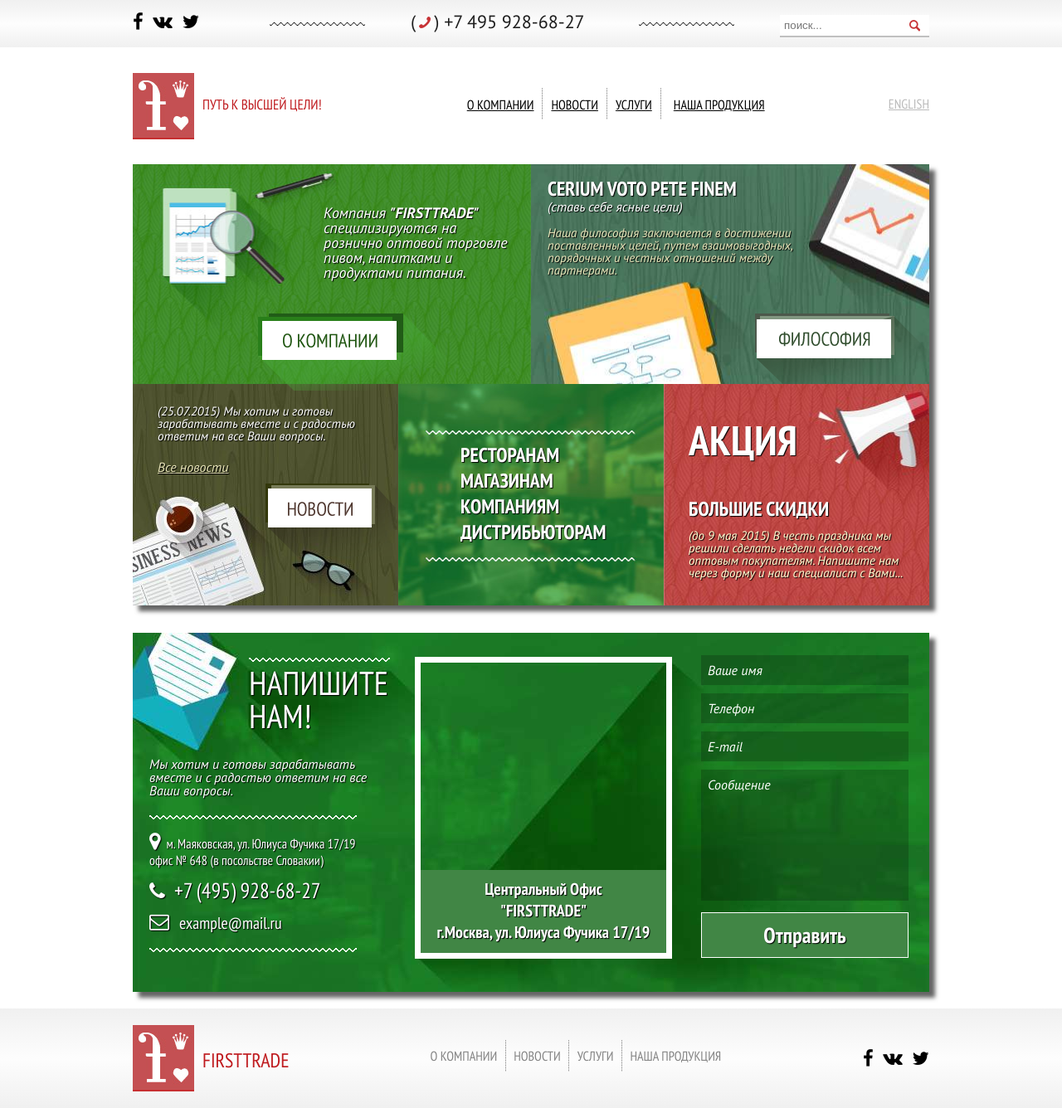
After one commit to Farades/steiger, a PHP site: page /index.php in a window 1280 px wide. The commit adds this page. Shown: the whole page at 83% size. Run offline with PHP 8.4, Linux system fonts and the light colour scheme; data that the repository does not hold is empty.

Commit message:
pjax & preloader add

```diff
--- /dev/null
+++ b/company_content.php
@@ -0,0 +1 @@
+<p>О компании вся хуйня</p>
--- a/css/styles.css
+++ b/css/styles.css
@@ -4,6 +4,70 @@
 
 a {
 	text-decoration: none;
+}
+
+html {
+	overflow-y: scroll;
+}
+
+html, body{
+	height: 100%;
+}
+
+body > #main_wrap {
+	min-height: 100%;
+	margin-bottom: -140px;
+}
+
+* html #main_wrap {
+    height: 100%;
+}
+
+.page-buffer {
+	height: 140px;
+}
+
+#loading {
+	width: 100%;
+	height: 100%;
+	background-color: #418645;
+	overflow: hidden;
+	position: fixed;
+	top: 0px;
+	z-index: 9998;
+}
+
+#loading #loader {
+	position: fixed;
+	top: 40%;
+	left: 50%;
+	margin-left: -50px;
+	width: 100px;
+	height: 100px;
+	z-index: 9999;
+}
+
+#loading .loader-logo {
+	position: fixed;
+	top: 10%;
+	left: 50%;
+	width: 190px;
+	margin-left: -95px;
+	z-index: 9999;
+	text-align: center;
+}
+
+#loading .loader-logo p {
+	font-family: "PTSansNarrowBold";
+	font-size: 40px;
+	color: #fff;
+	text-shadow: 1px 1px 1px #000;
+}
+
+#pjax_container {
+	width: 960px;
+	margin: 0 auto;
+	margin-top: 30px;
 }
 
 #header{
@@ -221,7 +285,6 @@
 #main_container{
 	width: 960px;
 	margin: 0 auto;
-	margin-top: 30px;
 	-webkit-box-shadow: 7px 7px 5px 0px rgba(50, 50, 50, 0.75);
 	-moz-box-shadow:    7px 7px 5px 0px rgba(50, 50, 50, 0.75);
 	box-shadow:         7px 7px 5px 0px rgba(50, 50, 50, 0.75);
@@ -237,6 +300,12 @@
 	float: left;
 	background: url('../images/main/company.jpg') center no-repeat;
 	z-index: 1;
+}
+
+#main_container .company a {
+	display: block;
+	height: 100%;
+	width: 100%;
 }
 
 #main_container .company-text {
@@ -619,13 +688,8 @@
 	background: #c45052;
 }
 
-#footer_hr{
+.footer_wrap {
 	margin-top: 20px;
-	height: 9px;
-	background: #f0f0f0;
-}
-
-.footer_wrap {
 	background: #f0f0f0;
 	background-image: linear-gradient(#f0f0f0, #fdfdfd, #f0f0f0);
 	padding: 20px 0;
--- /dev/null
+++ b/footer.php
@@ -0,0 +1,101 @@
+		</div>
+		<div id="feedback_container">
+			<div class="feedback-contacts">
+				<p class="write_to_us">Напишите нам!</p>
+				<p class="desc">Мы хотим и готовы зарабатывать вместе и с радостью ответим на все Ваши вопросы.</p>
+				<div class="wave_bg_1"></div>
+				<div class="contacts">
+					<p class="address"><i class="fa fa-map-marker"></i>&nbsp;&nbsp;м. Маяковская, ул. Юлиуса Фучика 17/19<br>офис № 648 (в посольстве Словакии)</p>
+					<p class="phone"><a href="tel:+74959286827"><i class="fa fa-phone"></i>&nbsp;&nbsp;+7 (495) 928-68-27</a></p>
+					<p class="mail"><i class="fa fa-envelope-o">&nbsp;&nbsp;</i>example@mail.ru</p>
+				</div>
+				<div class="wave_bg_2"></div>
+			</div>
+			<div class="feedback-map">
+				<div class="map_wrapper">
+					<div id="map"></div>
+					<div class="map-desc">
+						<p>Центральный Офис<br>"FIRSTTRADE"</p>
+						<p>г.Москва, ул. Юлиуса Фучика 17/19</p>
+					</div>
+				</div>
+			</div>
+			<div class="feedback-form">
+				<form action="#">
+					<input type="text" name="name" placeholder="Ваше имя">
+					<input type="text" name="phone" placeholder="Телефон">
+					<input type="text" name="email" placeholder="E-mail">
+					<textarea name="message" placeholder="Сообщение"></textarea>
+					<input type="submit" value="Отправить">
+				</form>
+			</div>
+		</div>
+		<div class="page-buffer"></div>
+	</div>
+
+	<div class="footer_wrap">
+		<div id="footer">
+			<div class="footer-logo"><img src="images/logo.jpg" alt="Лого"></div>
+			<div class="slogan">FIRSTTRADE</div>
+			<div id="footer_menu">
+				<ul>
+					<li class="menu_not_spacer"><a class="eng" href="#">О компании</a></li>
+					<li class="menu_spacer"></li>
+					<li class="menu_not_spacer"><a class="eng" href="#">Новости</a></li>
+					<li class="menu_spacer"></li>
+					<li class="menu_not_spacer"><a class="eng" href="#">Услуги</a></li>
+					<li class="menu_spacer"></li>
+					<li class="menu_not_spacer"><a class="eng" href="#">Наша продукция</a></li>
+					<div style="clear:both;"></div>
+				</ul>
+			</div>
+			<div id="footer_socials">
+				<a href="https://facebook.com/" target="_blank"><i class="fa fa-facebook"></i></a>&nbsp;&nbsp;<a href="http://vk.com/club13050335" target="_blank"><i class="fa fa-vk"></i></a>&nbsp;&nbsp;<a href="https://twitter.com" target="_blank"><i class="fa fa-twitter"></i></a>
+			</div>
+			<div style="clear: both;"></div>
+		</div>
+	</div>
+	<script src="libs/jquery/jquery-2.0.3.min.js"></script>
+	<script src="http://api-maps.yandex.ru/2.1/?lang=ru_RU&amp;load=package.full" type="text/javascript"></script>
+	<script src="libs/yamap/yamap.js"></script>
+	<script src="libs/pjax/jquery.pjax.js"></script>
+	<script type="text/javascript">
+		$(document).ready(function(){
+			$('#menu li').hover(function() {
+				$(this).addClass('active');
+				$('ul:first', this).show("fast");
+				},
+				function() {
+					$(this).removeClass('active');
+					$('ul:first', this).hide ("fast");
+				}
+			);
+		});
+	</script>
+	<script type="text/javascript">
+		$(document).ready(function(){
+			$(document).pjax('a[data-pjax]', '#pjax_container');
+			$.pjax.defaults.timeout = 1200;
+
+			$(document).on('pjax:send', function() {
+  	  		    var $preloader = $('#loading'),
+			        $spinner   = $preloader.find('#loader');
+			    $spinner.show();
+			    $preloader.show();
+			})
+			$(document).on('pjax:complete', function() {
+	  		    var $preloader = $('#loading'),
+			        $spinner   = $preloader.find('#loader');
+			    $spinner.fadeOut();
+			    $preloader.delay(350).fadeOut('slow');
+			})
+		});
+		$(window).on('load', function () {
+		    var $preloader = $('#loading'),
+		        $spinner   = $preloader.find('#loader');
+		    $spinner.fadeOut();
+		    $preloader.delay(350).fadeOut('slow');
+		});
+	</script>
+</body>
+</html>
--- /dev/null
+++ b/header.php
@@ -0,0 +1,113 @@
+<!DOCTYPE html>
+<html>
+<head>
+	<title><?php echo $title; ?></title>
+	<meta http-equiv="Content-Type" content="text/html; charset=utf-8">
+	<link rel="icon" href="images/favicon.ico" />
+	<link rel="stylesheet" href="css/styles.css" type="text/css">
+	<link rel="stylesheet" href="css/font_face.css" type="text/css">
+	<link rel="stylesheet" href="css/fixes.css" type="text/css">
+	<link rel="stylesheet" href="css/reset.css" type="text/css">
+	<link rel="stylesheet" href="libs/font-awesome-4.2.0/css/font-awesome.min.css" />
+</head>
+
+<body>
+	<div id="loading">
+		<div class="loader-logo">
+			<img src="images/logo.jpg" alt="">
+			<p>FIRSTTRADE</p>
+		</div>
+		<div id="loader">
+			<img src="images/load.GIF" alt="">
+		</div>
+	</div>
+	<div id="main_wrap">
+		<div id="header">
+			<div id="header_container">
+				<div id="socials">
+					<a href="https://facebook.com/" target="_blank"><i class="fa fa-facebook"></i></a>&nbsp;&nbsp;<a href="http://vk.com/club13050335" target="_blank"><i class="fa fa-vk"></i></a>&nbsp;&nbsp;<a href="https://twitter.com" target="_blank"><i class="fa fa-twitter"></i></a>
+				</div>
+				<div id="wave_1"></div>
+				<div id="phone"><a href="tel:+74959286827">(<img src="images/phone_icon.png" alt="">) +7 495 928-68-27</a></div>
+				<div id="wave_2"></div>
+				<div id="search"><input class="search" type="text" placeholder="поиск..."></div>
+			</div>
+		</div>
+		<div id="logo_menu_container">
+			<div class="header-logo"><a href="index.php" data-pjax='main_container'><img src="images/logo.jpg" alt="Лого"></a></div>
+			<div class="slogan">Путь к высшей цели!</div>
+			<ul id="menu">
+				<li class="menu_not_spacer"><a class="header" href="company.php" data-pjax='main_container'>О компании</a></li>
+				<li class="menu_spacer"></li>
+				<li class="menu_not_spacer"><a class="header" href="#">Новости</a></li>
+				<li class="menu_spacer"></li>
+				<li class="menu_not_spacer"><a class="header" href="#">Услуги</a></li>
+				<li class="menu_spacer"></li>
+				<li class="menu_not_spacer parrent"><a class="header" href="#">Наша продукция</a>
+					<ul>
+						<li>
+							Пиво
+							<ul>
+								<li>
+									<a>
+										<img src="images/flags/slovakia.png" alt="Словакия"><br>
+										Словакия
+									</a>
+									<ul>
+										<li>
+											<a href="#">
+												<img src="images/label/steiger.png" alt="Словакия"><br><br>
+												Steiger
+											</a>
+										</li>
+										<li class="last">
+											<a href="">
+												<img src="images/label/stein.png" alt="Словакия"><br><br>
+												Stein
+											</a>
+										</li>
+										<div style="clear: both;"></div>
+									</ul>
+								</li>
+								<li>
+									<a>
+										<img src="images/flags/Poland.png" alt="Польша"><br>
+										Польша
+									</a>
+									<ul>
+										<li class='last'>
+											<a href="">
+												<img src="images/label/vanpur.png" alt="Van Pur"><br><br>
+												Van Pur
+											</a>
+										</li>
+										<div style="clear: both;"></div>
+									</ul>
+								</li>
+								<li>
+									<a>
+										<img src="images/flags/Germany.png" alt="Германия"><br>
+										Германия
+									</a>
+								</li>
+								<li class="last">
+									<a>
+										<img src="images/flags/Denmark.png" alt="Дания"><br>
+										Дания
+									</a>
+								</li>
+								<div style="clear: both;"></div>
+							</ul>
+						</li>
+						<li>
+							Вода
+						</li>
+						<li class="last">
+							Водка
+						</li>
+					</ul>
+				</li>
+			</ul>
+			<div id="eng"><a class="eng" href="#">English</a></div>
+		</div>
+		<div id="pjax_container">
--- /dev/null
+++ b/index.php
@@ -0,0 +1,11 @@
+<?php
+	$title = "FIRSTTRADE - Главная";
+	if($_SERVER["HTTP_X_PJAX"]):
+		echo "<title>{$title}</title>";
+		include("index_content.php");
+?>
+<?php else:
+	include("header.php");
+	include("index_content.php");
+	include("footer.php");
+endif; ?>
--- /dev/null
+++ b/index_content.php
@@ -0,0 +1,41 @@
+<div id="main_container">
+	<div class="company">
+		<a href="company.php" data-pjax='main_container'>
+			<p class="company-text">
+				Компания <span>"FIRSTTRADE"</span> специлизируются на рознично оптовой торговле пивом, напитками и продуктами питания.
+			</p>
+			<div class="company-button"></div>
+		</a>
+	</div>
+	<div class="philosophy">
+		<p class="philosophy-title">
+			CERIUM VOTO PETE FINEM<br>
+			<span>(ставь себе ясные цели)</span>
+		</p>
+		<p class="philosophy-desc">
+			Наша философия заключается в достижении поставленных целей,  путем взаимовыгодных, порядочных и честных отношений между партнерами.
+		</p>
+		<div class="philosophy-button"></div>
+	</div>
+	<div class="news">
+		<p class="last_new">
+			(25.07.2015)  Мы хотим и готовы зарабатывать вместе и с радостью ответим на все Ваши вопросы.
+		</p>
+		<a class="all_news" href="#">Все новости</a>
+		<div class="news-button"></div>
+	</div>
+	<div class="distributors">
+		<p class="distributors-text">
+			Ресторанам<br>
+			Магазинам<br>
+			Компаниям<br>
+			Дистрибьюторам
+		</p>
+	</div>
+	<div class="shares">
+		<p class="shares-title">АКЦИЯ</p>
+		<p class="shares-desc-title">БОЛЬШИЕ СКИДКИ</p>
+		<p class="shares-desc">(до 9 мая 2015)  В честь праздника мы решили сделать недели скидок всем оптовым покупателям. Напишите нам через форму и наш специалист с Вами...</p>
+	</div>
+	<div style="clear:both;"></div>
+</div>
```
Also changed, not shown: company.php (added, +11 -0 lines), index_test.html (renamed from index.html, +11 -0 lines), company_test.html (renamed from company.html), images/load.GIF (added), libs/pjax/jquery.pjax.js (added).
